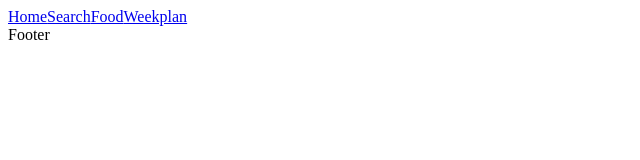
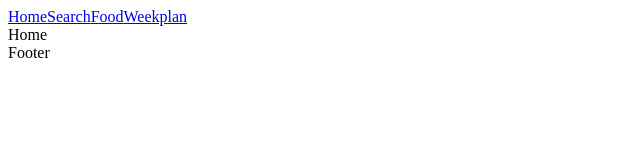
Before and after one commit to anastasia2022be1/nutrient-counter, a React (Vite) app: page / in a window 1280 px wide. Shown: the top 160 px of the page, without its empty margins (0-640 px from the left). Built offline with nearby package versions, Linux system fonts and the light colour scheme.

Commit message:
create Navigation Menu - Header.jsc with NavLink; Add Layout component with Outlet for children-pages

```diff
--- a/src/App.jsx
+++ b/src/App.jsx
@@ -10,10 +10,10 @@ function App() {
     <div>
       <Routes>
         <Route path="/" element={<Layout />}>
-          <Route index component={HomePage} />
-          <Route path="search" component={SearchPage} />
-          <Route path="food" component={FoodPage} />
-          <Route path="week-plan" component={WeekPlanPage} />
+          <Route index element={<HomePage />} />
+          <Route path="search" element={<SearchPage />} />
+          <Route path="food" element={<FoodPage />} />
+          <Route path="week-plan" element={<WeekPlanPage />} />
         </Route>
       </Routes>
     </div>
--- a/src/components/SearchBar.jsx
+++ b/src/components/SearchBar.jsx
@@ -1,5 +1,3 @@
-import { NavLink } from "react-router-dom";
-
 
 export default function SearchBar() {
   return (
```
